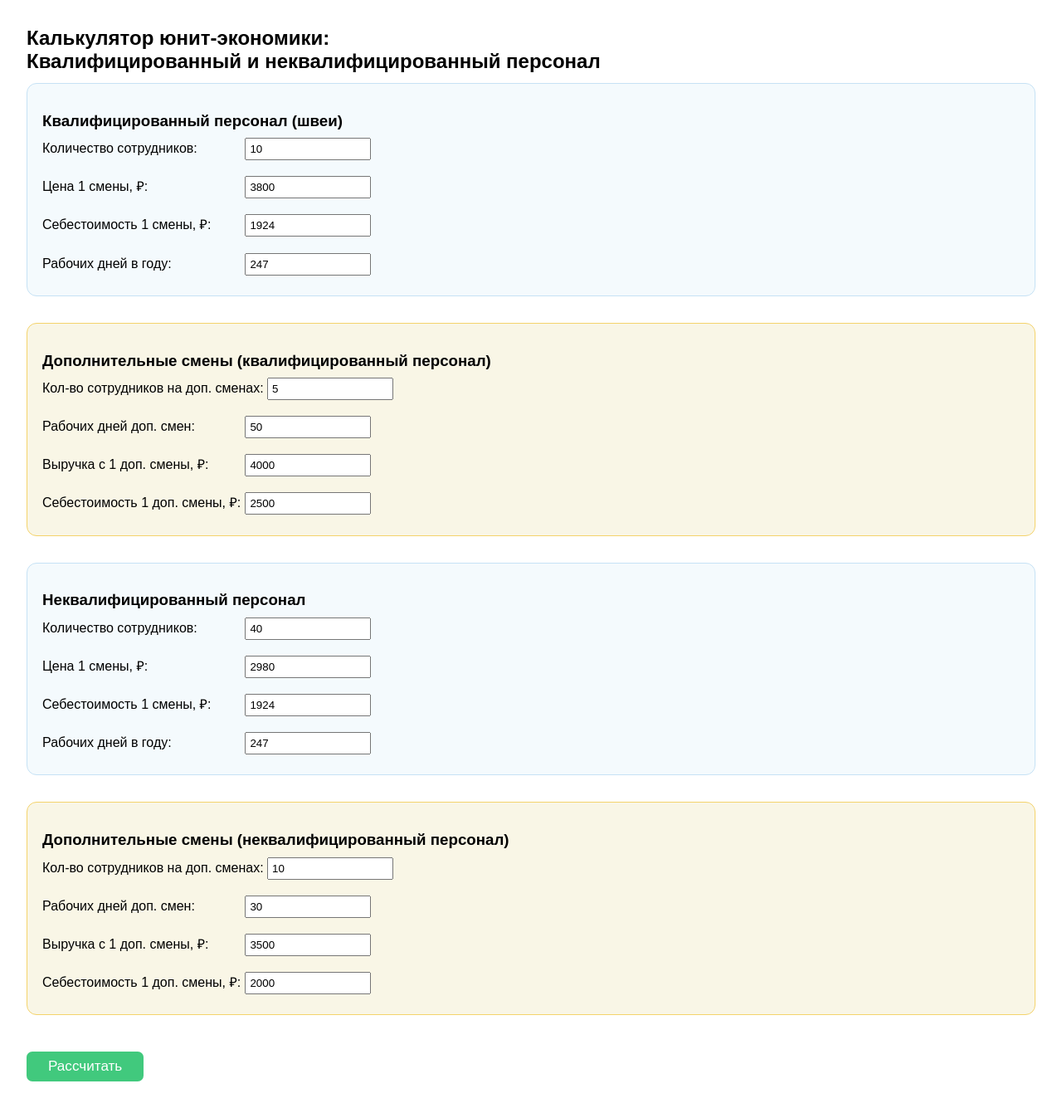
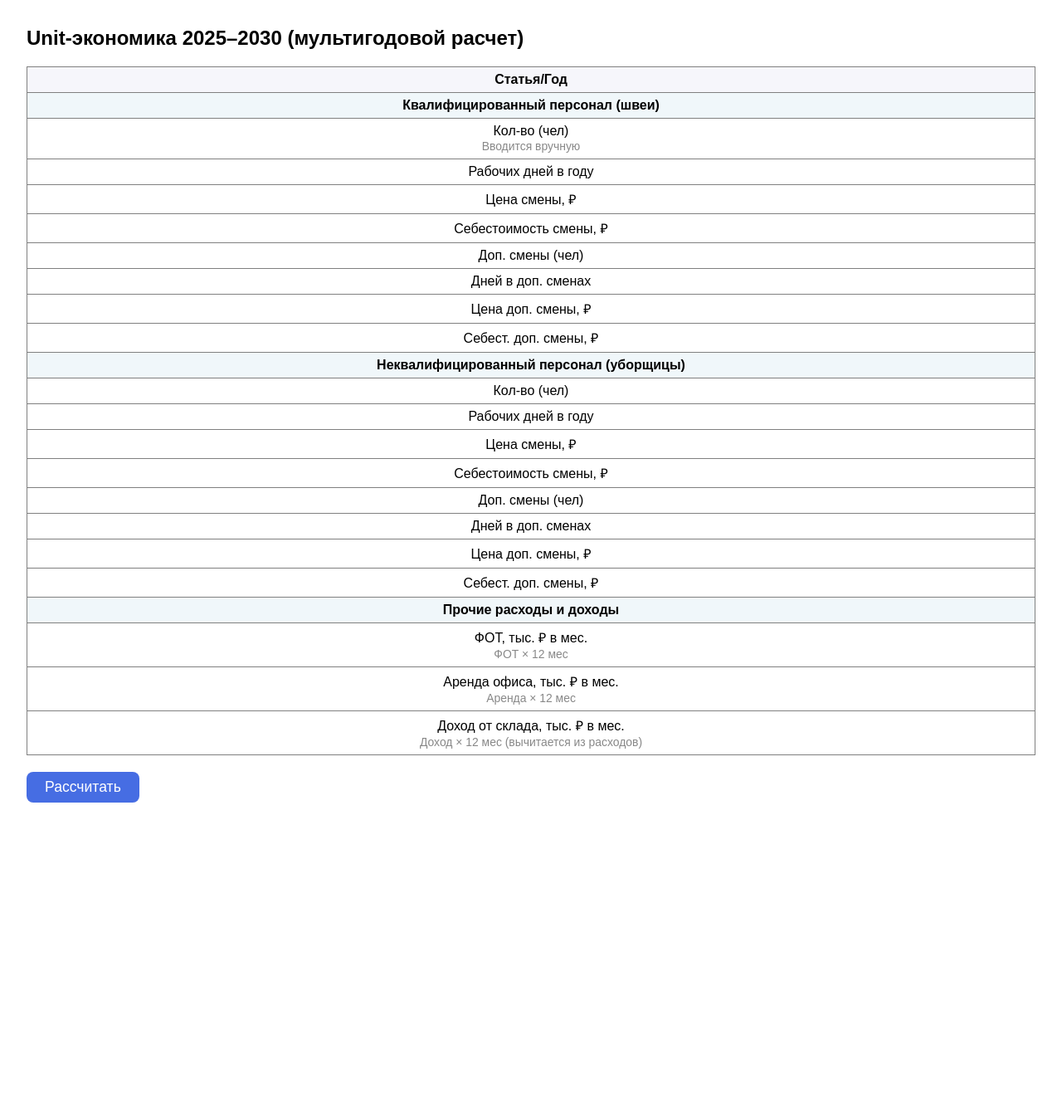
Before and after one commit to maslovmaksim92/tg_bots, a FastAPI app: page /unit-economy/ in a window 1280 px wide. Shown: the whole page at 83% size. After the commit the page ends 967 px from the top, so only its background shows below. Run offline with FastAPI, Linux system fonts and the light colour scheme; parts of the project's set-up code (start-up, migrations or seed data) failed here and were passed over.

Commit message:
Update unit_economy_form.html

```diff
--- a/unit_economy/templates/unit_economy_form.html
+++ b/unit_economy/templates/unit_economy_form.html
@@ -2,194 +2,190 @@
 <html lang="ru">
 <head>
     <meta charset="UTF-8">
-    <title>Расчет юнит-экономики</title>
+    <title>Unit-экономика 2025–2030 (мультигодовой расчет)</title>
     <style>
         body { font-family: Arial, sans-serif; margin: 2rem; }
-        h2, h3 { margin-bottom: 0.5em; }
-        .form-block { margin-bottom: 1.2rem; }
-        label { display: inline-block; min-width: 240px; }
-        input[type=number] { width: 140px; padding: 4px; margin-right: 12px; }
-        button { padding: 8px 26px; margin-top: 12px; font-size: 1.07em; background: #41c97d; color: #fff; border: none; border-radius: 7px;}
-        .section { border: 1px solid #c6e2f5; border-radius: 12px; background: #f4fafd; padding: 15px 28px 5px 18px; margin-bottom: 2em; }
-        .section-extra { background: #f9f6e6; border: 1px solid #f4d36b; }
-        .result-table { margin-top: 1.5rem; border-collapse: collapse; min-width: 620px; }
-        .result-table td, .result-table th { border: 1px solid #aaa; padding: 7px 13px; }
-        .result-table th { background: #e2eefc; }
-        .result-table tfoot th { background: #d1f9d1; }
-        .ai-block { border: 1px solid #81d08b; background: #f6fff6; border-radius: 10px; padding: 13px 18px; margin-top: 25px; font-size: 1.1em; }
-        .comment-col { color: #85837e; font-size: 0.99em; min-width: 160px;}
+        .horizon-table th, .horizon-table td { text-align: center; padding: 6px; }
+        .horizon-table th { background: #f6f6fb; }
+        .horizon-table tr.section td { background: #f0f7fa; font-weight: bold; }
+        .horizon-table input { width: 85px; text-align: right; }
+        .horizon-table small { color: #888; font-size: 0.87em; }
+        .results-table { margin-top: 24px; border-collapse: collapse; min-width: 1200px; }
+        .results-table th, .results-table td { border: 1px solid #aaa; padding: 7px 9px; }
+        .results-table th { background: #e2eefc; }
+        .results-table td.comment-col { color: #85837e; font-size: 0.98em; min-width: 160px; text-align: left; }
+        .results-table tfoot th { background: #d1f9d1; }
+        .swot-block { border: 1px solid #81d08b; background: #f6fff6; border-radius: 10px; padding: 16px 22px; margin-top: 30px; font-size: 1.12em; }
+        button { padding: 8px 22px; font-size: 1.1em; margin-top: 10px; border-radius: 8px; border: none; background: #466de3; color: #fff; cursor: pointer; }
+        button:hover { background: #2a4dbe; }
     </style>
 </head>
 <body>
-    <h2>Калькулятор юнит-экономики: <br>Квалифицированный и неквалифицированный персонал</h2>
-    <form method="post">
-        <div class="section">
-            <h3>Квалифицированный персонал (швеи)</h3>
-            <div class="form-block">
-                <label>Количество сотрудников:</label>
-                <input type="number" name="q_count" required min="1" step="1" value="{{ form.q_count }}">
-            </div>
-            <div class="form-block">
-                <label>Цена 1 смены, ₽:</label>
-                <input type="number" name="q_price" required step="50" value="{{ form.q_price }}">
-            </div>
-            <div class="form-block">
-                <label>Себестоимость 1 смены, ₽:</label>
-                <input type="number" name="q_cost" required step="10" value="{{ form.q_cost }}">
-            </div>
-            <div class="form-block">
-                <label>Рабочих дней в году:</label>
-                <input type="number" name="q_days" required min="1" max="366" step="1" value="{{ form.q_days }}">
-            </div>
+    <h2>Unit-экономика 2025–2030 (мультигодовой расчет)</h2>
+    <form method="post" autocomplete="off">
+        <table class="horizon-table" border="1" style="border-collapse:collapse; width:100%; min-width:1200px;">
+            <tr>
+                <th>Статья/Год</th>
+                {% for year in YEARS %}
+                    <th>{{ year }}</th>
+                {% endfor %}
+            </tr>
+            <tr class="section"><td colspan="{{ YEARS|length + 1 }}">Квалифицированный персонал (швеи)</td></tr>
+            <tr>
+                <td>Кол-во (чел)<br><small>Вводится вручную</small></td>
+                {% for year in YEARS %}
+                    <td><input type="number" min="0" step="1" name="{{ year }}_q_count" value="{{ form[year]['q_count'] }}"></td>
+                {% endfor %}
+            </tr>
+            <tr>
+                <td>Рабочих дней в году</td>
+                {% for year in YEARS %}
+                    <td><input type="number" min="0" step="1" name="{{ year }}_q_days" value="{{ form[year]['q_days'] }}"></td>
+                {% endfor %}
+            </tr>
+            <tr>
+                <td>Цена смены, ₽</td>
+                {% for year in YEARS %}
+                    <td><input type="number" min="0" step="50" name="{{ year }}_q_price" value="{{ form[year]['q_price'] }}"></td>
+                {% endfor %}
+            </tr>
+            <tr>
+                <td>Себестоимость смены, ₽</td>
+                {% for year in YEARS %}
+                    <td><input type="number" min="0" step="10" name="{{ year }}_q_cost" value="{{ form[year]['q_cost'] }}"></td>
+                {% endfor %}
+            </tr>
+            <tr>
+                <td>Доп. смены (чел)</td>
+                {% for year in YEARS %}
+                    <td><input type="number" min="0" step="1" name="{{ year }}_q_extra_count" value="{{ form[year]['q_extra_count'] }}"></td>
+                {% endfor %}
+            </tr>
+            <tr>
+                <td>Дней в доп. сменах</td>
+                {% for year in YEARS %}
+                    <td><input type="number" min="0" step="1" name="{{ year }}_q_extra_days" value="{{ form[year]['q_extra_days'] }}"></td>
+                {% endfor %}
+            </tr>
+            <tr>
+                <td>Цена доп. смены, ₽</td>
+                {% for year in YEARS %}
+                    <td><input type="number" min="0" step="50" name="{{ year }}_q_extra_price" value="{{ form[year]['q_extra_price'] }}"></td>
+                {% endfor %}
+            </tr>
+            <tr>
+                <td>Себест. доп. смены, ₽</td>
+                {% for year in YEARS %}
+                    <td><input type="number" min="0" step="10" name="{{ year }}_q_extra_cost" value="{{ form[year]['q_extra_cost'] }}"></td>
+                {% endfor %}
+            </tr>
+            <tr class="section"><td colspan="{{ YEARS|length + 1 }}">Неквалифицированный персонал (уборщицы)</td></tr>
+            <tr>
+                <td>Кол-во (чел)</td>
+                {% for year in YEARS %}
+                    <td><input type="number" min="0" step="1" name="{{ year }}_nq_count" value="{{ form[year]['nq_count'] }}"></td>
+                {% endfor %}
+            </tr>
+            <tr>
+                <td>Рабочих дней в году</td>
+                {% for year in YEARS %}
+                    <td><input type="number" min="0" step="1" name="{{ year }}_nq_days" value="{{ form[year]['nq_days'] }}"></td>
+                {% endfor %}
+            </tr>
+            <tr>
+                <td>Цена смены, ₽</td>
+                {% for year in YEARS %}
+                    <td><input type="number" min="0" step="50" name="{{ year }}_nq_price" value="{{ form[year]['nq_price'] }}"></td>
+                {% endfor %}
+            </tr>
+            <tr>
+                <td>Себестоимость смены, ₽</td>
+                {% for year in YEARS %}
+                    <td><input type="number" min="0" step="10" name="{{ year }}_nq_cost" value="{{ form[year]['nq_cost'] }}"></td>
+                {% endfor %}
+            </tr>
+            <tr>
+                <td>Доп. смены (чел)</td>
+                {% for year in YEARS %}
+                    <td><input type="number" min="0" step="1" name="{{ year }}_nq_extra_count" value="{{ form[year]['nq_extra_count'] }}"></td>
+                {% endfor %}
+            </tr>
+            <tr>
+                <td>Дней в доп. сменах</td>
+                {% for year in YEARS %}
+                    <td><input type="number" min="0" step="1" name="{{ year }}_nq_extra_days" value="{{ form[year]['nq_extra_days'] }}"></td>
+                {% endfor %}
+            </tr>
+            <tr>
+                <td>Цена доп. смены, ₽</td>
+                {% for year in YEARS %}
+                    <td><input type="number" min="0" step="50" name="{{ year }}_nq_extra_price" value="{{ form[year]['nq_extra_price'] }}"></td>
+                {% endfor %}
+            </tr>
+            <tr>
+                <td>Себест. доп. смены, ₽</td>
+                {% for year in YEARS %}
+                    <td><input type="number" min="0" step="10" name="{{ year }}_nq_extra_cost" value="{{ form[year]['nq_extra_cost'] }}"></td>
+                {% endfor %}
+            </tr>
+            <tr class="section"><td colspan="{{ YEARS|length + 1 }}">Прочие расходы и доходы</td></tr>
+            <tr>
+                <td>ФОТ, тыс. ₽ в мес.<br><small>ФОТ × 12 мес</small></td>
+                {% for year in YEARS %}
+                    <td><input type="number" min="0" step="100" name="{{ year }}_fot" value="{{ form[year]['fot'] }}"></td>
+                {% endfor %}
+            </tr>
+            <tr>
+                <td>Аренда офиса, тыс. ₽ в мес.<br><small>Аренда × 12 мес</small></td>
+                {% for year in YEARS %}
+                    <td><input type="number" min="0" step="10" name="{{ year }}_office_rent" value="{{ form[year]['office_rent'] }}"></td>
+                {% endfor %}
+            </tr>
+            <tr>
+                <td>Доход от склада, тыс. ₽ в мес.<br><small>Доход × 12 мес (вычитается из расходов)</small></td>
+                {% for year in YEARS %}
+                    <td><input type="number" min="0" step="10" name="{{ year }}_warehouse_income" value="{{ form[year]['warehouse_income'] }}"></td>
+                {% endfor %}
+            </tr>
+        </table>
+        <div style="text-align:left; margin-top:10px;">
+            <button type="submit">Рассчитать</button>
         </div>
-        <div class="section section-extra">
-            <h3>Дополнительные смены (квалифицированный персонал)</h3>
-            <div class="form-block">
-                <label>Кол-во сотрудников на доп. сменах:</label>
-                <input type="number" name="q_extra_count" min="0" step="1" value="{{ form.q_extra_count }}">
-            </div>
-            <div class="form-block">
-                <label>Рабочих дней доп. смен:</label>
-                <input type="number" name="q_extra_days" min="0" max="366" step="1" value="{{ form.q_extra_days }}">
-            </div>
-            <div class="form-block">
-                <label>Выручка с 1 доп. смены, ₽:</label>
-                <input type="number" name="q_extra_price" min="0" step="10" value="{{ form.q_extra_price }}">
-            </div>
-            <div class="form-block">
-                <label>Себестоимость 1 доп. смены, ₽:</label>
-                <input type="number" name="q_extra_cost" min="0" step="10" value="{{ form.q_extra_cost }}">
-            </div>
-        </div>
-        <div class="section">
-            <h3>Неквалифицированный персонал</h3>
-            <div class="form-block">
-                <label>Количество сотрудников:</label>
-                <input type="number" name="nq_count" required min="1" step="1" value="{{ form.nq_count }}">
-            </div>
-            <div class="form-block">
-                <label>Цена 1 смены, ₽:</label>
-                <input type="number" name="nq_price" required step="50" value="{{ form.nq_price }}">
-            </div>
-            <div class="form-block">
-                <label>Себестоимость 1 смены, ₽:</label>
-                <input type="number" name="nq_cost" required step="10" value="{{ form.nq_cost }}">
-            </div>
-            <div class="form-block">
-                <label>Рабочих дней в году:</label>
-                <input type="number" name="nq_days" required min="1" max="366" step="1" value="{{ form.nq_days }}">
-            </div>
-        </div>
-        <div class="section section-extra">
-            <h3>Дополнительные смены (неквалифицированный персонал)</h3>
-            <div class="form-block">
-                <label>Кол-во сотрудников на доп. сменах:</label>
-                <input type="number" name="nq_extra_count" min="0" step="1" value="{{ form.nq_extra_count }}">
-            </div>
-            <div class="form-block">
-                <label>Рабочих дней доп. смен:</label>
-                <input type="number" name="nq_extra_days" min="0" max="366" step="1" value="{{ form.nq_extra_days }}">
-            </div>
-            <div class="form-block">
-                <label>Выручка с 1 доп. смены, ₽:</label>
-                <input type="number" name="nq_extra_price" min="0" step="10" value="{{ form.nq_extra_price }}">
-            </div>
-            <div class="form-block">
-                <label>Себестоимость 1 доп. смены, ₽:</label>
-                <input type="number" name="nq_extra_cost" min="0" step="10" value="{{ form.nq_extra_cost }}">
-            </div>
-        </div>
-        <button type="submit">Рассчитать</button>
     </form>
 
-    {% if kval and nekval %}
-    <h3>Результаты расчёта</h3>
-    <table class="result-table">
+    {% if results_per_year %}
+    <h3>Результаты расчёта по годам</h3>
+    <table class="results-table">
         <tr>
             <th>Показатель</th>
-            <th>Квалиф.</th>
-            <th>Неквалиф.</th>
-            <th>Комментарий</th>
+            {% for year in YEARS %}
+                <th>{{ year }}</th>
+            {% endfor %}
+            <th>Комментарий к расчету</th>
         </tr>
+        {% for metric, label, comment in METRICS_WITH_COMMENTS %}
         <tr>
-            <td>Смен в год</td>
-            <td>{{ kval.shifts_per_year }}</td>
-            <td>{{ nekval.shifts_per_year }}</td>
-            <td class="comment-col">{{ COMMENTS.shifts_per_year }}</td>
+            <td>{{ label }}</td>
+            {% for year in YEARS %}
+                <td>{{ results_per_year[year][metric]|int }}</td>
+            {% endfor %}
+            <td class="comment-col">{{ comment }}</td>
         </tr>
-        <tr>
-            <td>Выручка основная</td>
-            <td>{{ kval.main_revenue|round(2) }}</td>
-            <td>{{ nekval.main_revenue|round(2) }}</td>
-            <td class="comment-col">{{ COMMENTS.main_revenue }}</td>
+        {% endfor %}
+        <tr style="font-weight: bold; background:#fcf8e4;">
+            <td>Итого</td>
+            {% for year in YEARS %}
+                <td>{{ results_per_year[year]['total']|int }}</td>
+            {% endfor %}
+            <td class="comment-col">Сумма всех итоговых показателей по годам</td>
         </tr>
-        <tr>
-            <td>Себестоимость основная</td>
-            <td>{{ kval.main_cost|round(2) }}</td>
-            <td>{{ nekval.main_cost|round(2) }}</td>
-            <td class="comment-col">{{ COMMENTS.main_cost }}</td>
-        </tr>
-        <tr>
-            <td>Опер. прибыль основная</td>
-            <td>{{ kval.main_profit|round(2) }}</td>
-            <td>{{ nekval.main_profit|round(2) }}</td>
-            <td class="comment-col">{{ COMMENTS.main_profit }}</td>
-        </tr>
-        <tr>
-            <td>Смен в доп. сменах</td>
-            <td>{{ kval.extra_shifts }}</td>
-            <td>{{ nekval.extra_shifts }}</td>
-            <td class="comment-col">{{ COMMENTS.extra_shifts }}</td>
-        </tr>
-        <tr>
-            <td>Выручка с доп. смен</td>
-            <td>{{ kval.extra_revenue|round(2) }}</td>
-            <td>{{ nekval.extra_revenue|round(2) }}</td>
-            <td class="comment-col">{{ COMMENTS.extra_revenue }}</td>
-        </tr>
-        <tr>
-            <td>Себестоимость доп. смен</td>
-            <td>{{ kval.extra_cost|round(2) }}</td>
-            <td>{{ nekval.extra_cost|round(2) }}</td>
-            <td class="comment-col">{{ COMMENTS.extra_cost }}</td>
-        </tr>
-        <tr>
-            <td>Опер. прибыль доп. смен</td>
-            <td>{{ kval.extra_profit|round(2) }}</td>
-            <td>{{ nekval.extra_profit|round(2) }}</td>
-            <td class="comment-col">{{ COMMENTS.extra_profit }}</td>
-        </tr>
-        <tfoot>
-        <tr>
-            <th>Суммарная выручка</th>
-            <th>{{ kval.total_revenue|round(2) }}</th>
-            <th>{{ nekval.total_revenue|round(2) }}</th>
-            <th class="comment-col">{{ COMMENTS.total_revenue }}</th>
-        </tr>
-        <tr>
-            <th>Суммарная себестоимость</th>
-            <th>{{ kval.total_cost|round(2) }}</th>
-            <th>{{ nekval.total_cost|round(2) }}</th>
-            <th class="comment-col">{{ COMMENTS.total_cost }}</th>
-        </tr>
-        <tr>
-            <th>Суммарная опер. прибыль</th>
-            <th>{{ kval.operational_profit|round(2) }}</th>
-            <th>{{ nekval.operational_profit|round(2) }}</th>
-            <th class="comment-col">{{ COMMENTS.operational_profit }}</th>
-        </tr>
-        <tr>
-            <th colspan="3">Сумма по всем блокам</th>
-            <th>{{ summary.operational_profit|round(2) }}</th>
-        </tr>
-        </tfoot>
     </table>
     {% endif %}
 
     {% if ai_analysis %}
-    <div class="ai-block">
-        <b>AI-анализ:</b><br>
-        {{ ai_analysis | format_ai_analysis | safe }}
+    <div class="swot-block">
+        <b>AI-анализ динамики:</b><br>
+        {{ ai_analysis | safe }}
     </div>
     {% endif %}
 </body>
```
